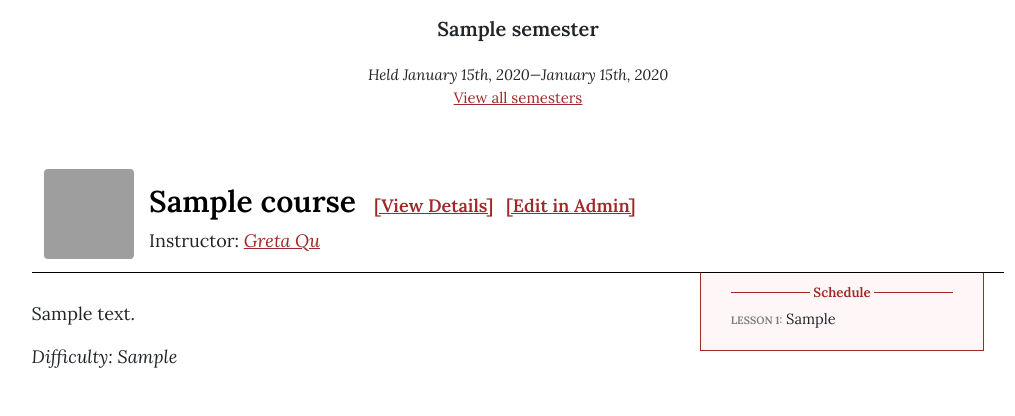
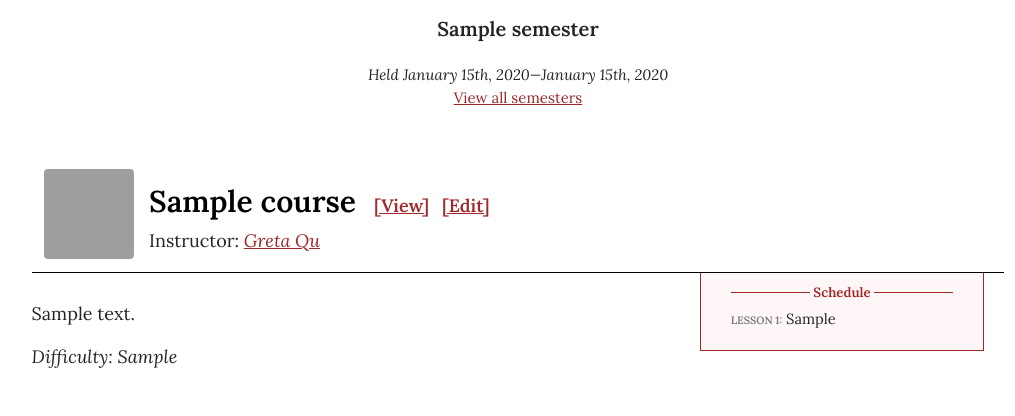
Before and after one commit to vEnhance/athe-web, a Django app: a page that uses courses/templates/courses/course_list.html in a window 1280 px wide. Shown: the part 56-472 px from the top of the page, without its empty margins (122-1137 px from the left). Run offline with Django 4.2, Linux system fonts and the light colour scheme; a user stored in the database is signed in; data comes from the database, SQL or seed files in the repository; tables that the repository leaves empty hold one stand-in row (values such as "Sample post"); parts of the project's set-up code (start-up, migrations or seed data) failed here and were passed over; some libraries are stand-ins or nearby versions; grey boxes are pictures that could not be loaded.

Commit message:
polish: shorten course_list buttons

```diff
--- a/courses/templates/courses/course_list.html
+++ b/courses/templates/courses/course_list.html
@@ -52,10 +52,10 @@
                                 {% if user.is_staff %}
                                     <a href="{% url 'courses:course_detail' pk=course.pk %}"
                                        style="font-size: 0.6em;
-                                              margin-left: 10px">[View Details]</a>
+                                              margin-left: 10px">[View]</a>
                                     <a href="{% url 'admin:courses_course_change' course.pk %}"
                                        style="font-size: 0.6em;
-                                              margin-left: 5px">[Edit in Admin]</a>
+                                              margin-left: 5px">[Edit]</a>
                                 {% endif %}
                             </h2>
                             {% if course.instructor %}
```
